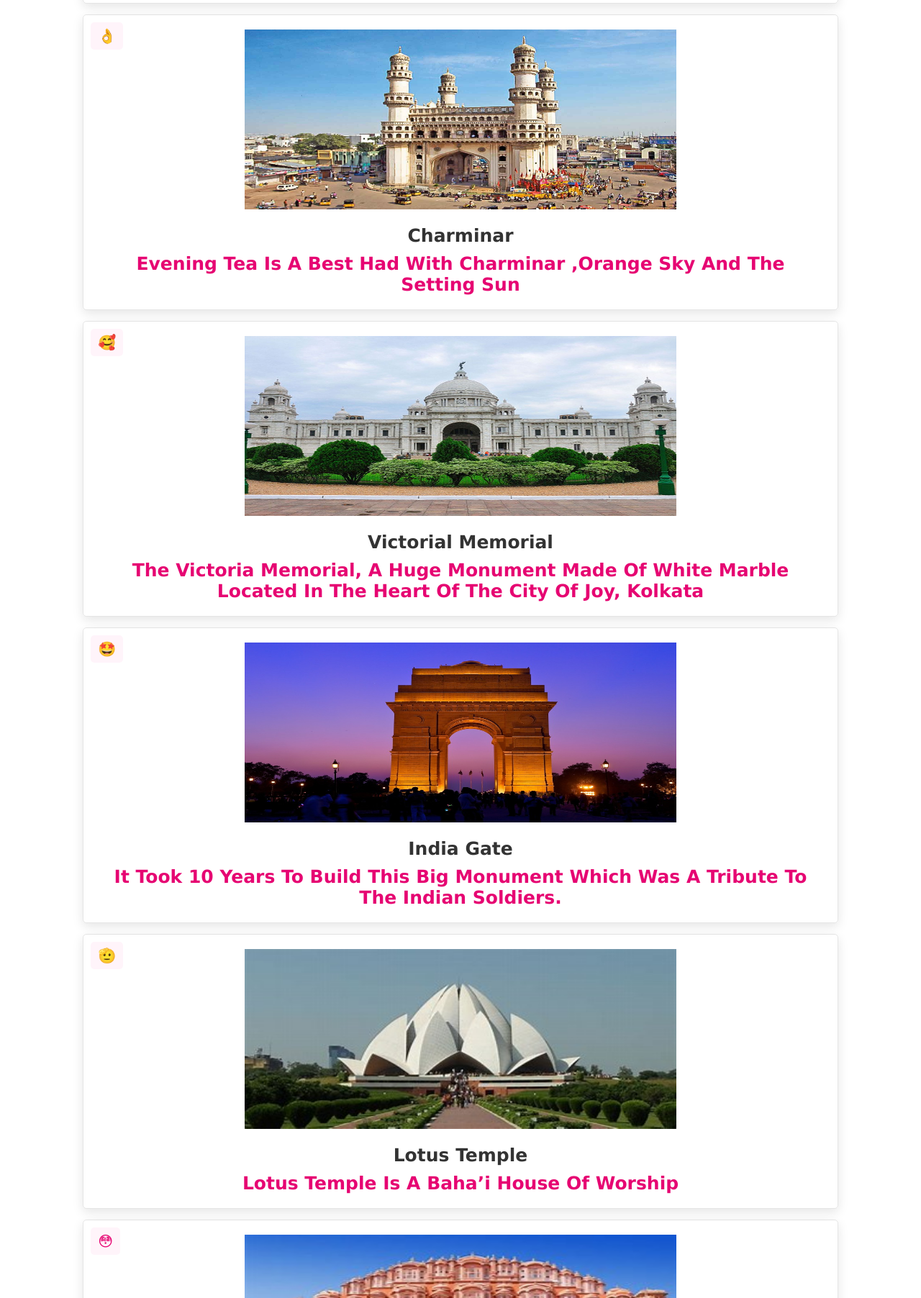
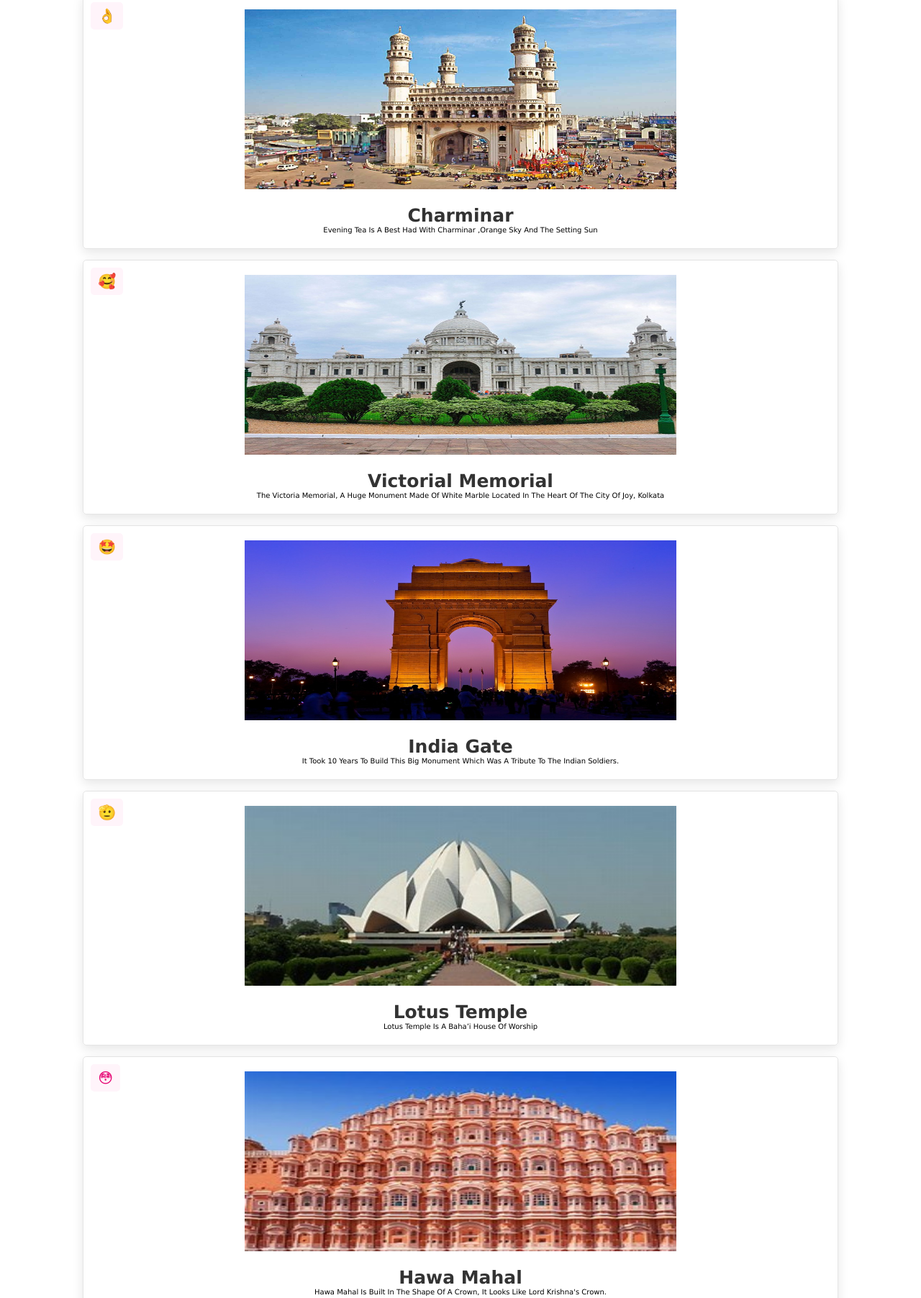
Before and after one commit to Sksana532/travel, a plain HTML site: page index.html in a window 1280 px wide. Shown: the part 2356-4160 px from the top of the page at 72% size. Drawn offline with Linux system fonts and the light colour scheme.

Commit message:
Update index.html

```diff
--- a/index.html
+++ b/index.html
@@ -134,6 +134,7 @@
 
   <!-- icons section ends -->
 
+  <!-- prodcuts section starts  -->
 
   <section class="products" id="products">
 
@@ -149,7 +150,7 @@
         </div>
         <div class="content">
           <h3>taj mahal</h3>
-          <div class="info">Taj Mahal is not just a monument but a symbol of love.
+          <div class="price">Taj Mahal is not just a monument but a symbol of love.
             <span></span>
           </div>
         </div>
@@ -163,7 +164,7 @@
         </div>
         <div class="content">
           <h3>charminar</h3>
-          <div class="info">evening tea is a best had with charminar ,orange sky and the setting sun<span></span>
+          <div class="price">evening tea is a best had with charminar ,orange sky and the setting sun<span></span>
           </div>
         </div>
       </div>
@@ -176,7 +177,7 @@
         </div>
         <div class="content">
           <h3>victorial memorial</h3>
-          <div class="info"> The Victoria Memorial, a huge monument made of white marble located in the heart of the
+          <div class="price"> The Victoria Memorial, a huge monument made of white marble located in the heart of the
             City of Joy, Kolkata <span></span> </div>
         </div>
       </div>
@@ -189,7 +190,7 @@
         </div>
         <div class="content">
           <h3>india gate</h3>
-          <div class="info"> It took 10 years to build this big monument which was a tribute to the Indian soldiers.
+          <div class="price"> It took 10 years to build this big monument which was a tribute to the Indian soldiers.
             <span></span>
           </div>
         </div>
@@ -203,7 +204,7 @@
         </div>
         <div class="content">
           <h3>Lotus Temple </h3>
-          <div class="info"> Lotus Temple is a Baha’i house of worship <span></span> </div>
+          <div class="price"> Lotus Temple is a Baha’i house of worship <span></span> </div>
         </div>
       </div>
 
@@ -215,7 +216,7 @@
         </div>
         <div class="content">
           <h3>hawa mahal</h3>
-          <div class="info">Hawa Mahal is built in the shape of a crown, it looks like Lord Krishna's
+          <div class="price">Hawa Mahal is built in the shape of a crown, it looks like Lord Krishna's
             crown.<span></span> </div>
         </div>
       </div>
@@ -228,7 +229,7 @@
         </div>
         <div class="content">
           <h3>Qutub Minar</h3>
-          <div class="info"> Qutub Minar is built using red sandstone and marbles. <span></span> </div>
+          <div class="price"> Qutub Minar is built using red sandstone and marbles. <span></span> </div>
         </div>
       </div>
 
@@ -240,7 +241,7 @@
         </div>
         <div class="content">
           <h3>Red Fort</h3>
-          <div class="info">Red Fort Has Been the Glory of India for Many Years Because of Its Skilled
+          <div class="price">Red Fort Has Been the Glory of India for Many Years Because of Its Skilled
             Architectures<span></span> </div>
         </div>
       </div>
@@ -251,7 +252,7 @@
 
   </section>
 
-
+  <!-- prodcuts section ends -->
 
 
 
```
